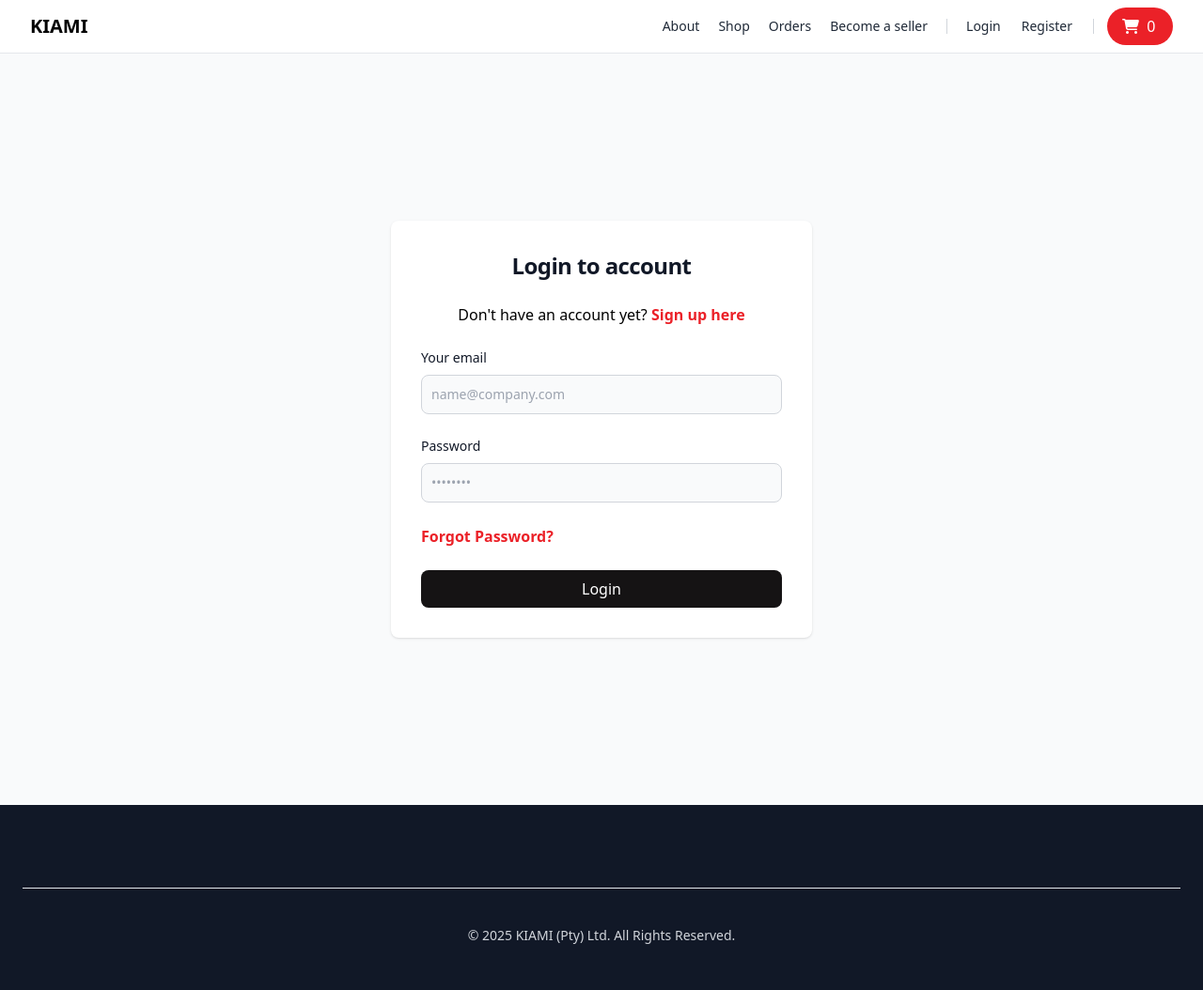
After one commit to SjayTheGift/Kiami, a Django app: page /accounts/login/ in a window 1280 px wide. The commit adds this page. Shown: the whole page at 94% size. Run offline with Django 5.2, Linux system fonts and the light colour scheme; some libraries are stand-ins or nearby versions.

Commit message:
add auth stuff

```diff
--- a/core/accounts/forms.py
+++ b/core/accounts/forms.py
@@ -1,18 +1,37 @@
 from django import forms
-from django.contrib.auth.forms import UserCreationForm, UserChangeForm
+from django.contrib.auth.forms import UserCreationForm, UserChangeForm, AuthenticationForm
 from .models import User
 
+from django import forms
+from django.contrib.auth.forms import AuthenticationForm
+from .models import User
+
+class LoginForm(AuthenticationForm):  # Inherit from forms.Form, not AuthenticationForm
+    username = forms.EmailField(label="Email")
+
+
 class VendorSignupForm(UserCreationForm):
-    phone = forms.CharField(max_length=15, required=True, label="Phone")
+    first_name = forms.CharField(max_length=100, required=True, label="First Name")
+    last_name = forms.CharField(max_length=100, required=True, label="Last Name")
+    phone = forms.CharField(max_length=14, required=True, label="Phone Number")
+    email = forms.EmailField(max_length=150, required=True, label="Email")
+    password2 = forms.CharField(max_length=150, label="Confirm Password", widget=forms.PasswordInput)
 
     class Meta:
         model = User
-        fields = ('phone',)  # Add other fields as needed
+        fields = ['first_name', 'last_name', 'phone', 'email', 'password1', 'password2']  # Use password1 and password2 from UserCreationForm
+
+    def clean(self):
+        cleaned_data = super().clean()
+        password = cleaned_data.get("password1")
+        confirm_password = cleaned_data.get("password2")
+
+        if password and confirm_password and password != confirm_password:
+            raise forms.ValidationError("Passwords do not match.")
 
     def save(self, commit=True):
         user = super().save(commit=False)
         user.is_vendor = True
-        user.phone = self.cleaned_data['phone']
         if commit:
             user.save()
         return user
--- a/core/accounts/models.py
+++ b/core/accounts/models.py
@@ -3,6 +3,7 @@ from django.contrib.auth.models import PermissionsMixin
 from django.utils.translation import gettext_lazy as _
 from django.db import models
 from django.utils import timezone
+from django.conf import settings
 
 class UserManager(BaseUserManager):
 
@@ -80,3 +81,7 @@ class User(AbstractBaseUser, PermissionsMixin):
 
     def __str__(self):
         return self.email
+
+
+class Profile(models.Model):
+    user = models.OneToOneField(settings.AUTH_USER_MODEL, on_delete=models.CASCADE)
--- a/core/accounts/urls.py
+++ b/core/accounts/urls.py
@@ -1,8 +1,35 @@
 # accounts/urls.py
 from django.urls import path
-from .views import vendor_signup, customer_signup
+from django.contrib.auth import views as auth_views
+from .views import vendor_signup_view, customer_signup_view, login_view
 
 urlpatterns = [
-    path('vendor/signup/', vendor_signup, name='vendor_signup'),
-    path('customer/signup/', customer_signup, name='customer_signup'),
+    path('login/', login_view, name='login'),
+    path('logout/', auth_views.LogoutView.as_view(template_name='accounts/logout.html'), name='logout'),
+    path('vendor/signup/', vendor_signup_view, name='vendor_signup'),
+    path('customer/signup/', customer_signup_view, name='customer_signup'),
+
+    path('password-reset/',
+        auth_views.PasswordResetView.as_view(
+        template_name='accounts/password_reset.html'),
+        name='password_reset'),
+
+    path('password-reset/done/',
+         auth_views.PasswordResetDoneView.as_view(
+             template_name='accounts/password_reset_done.html'
+         ),
+         name='password_reset_done'),
+
+    path('password-reset-confirm/<uidb64>/<token>/',
+         auth_views.PasswordResetConfirmView.as_view(
+             template_name='accounts/password_reset_confirm.html'
+         ),
+         name='password_reset_confirm'),
+    path('password-reset-complete/',
+         auth_views.PasswordResetCompleteView.as_view(
+             template_name='accounts/password_reset_complete.html'
+         ),
+         name='password_reset_complete'),
+
+    # path('password/',  PasswordChangeView.as_view(), name='password_change')
 ]
--- a/core/accounts/views.py
+++ b/core/accounts/views.py
@@ -1,32 +1,52 @@
 # accounts/views.py
 from django.shortcuts import redirect, render
 from django.contrib import messages
-from .forms import VendorSignupForm, CustomerSignupForm
+from .forms import VendorSignupForm, CustomerSignupForm, LoginForm
+from django.contrib.auth import authenticate, login as auth_login
+from django.contrib.auth import get_user_model
 
-def vendor_signup(request):
+
+def login_view(request):
+    if request.method == 'POST':
+        form = LoginForm(request, data=request.POST)
+        if form.is_valid():
+            email = form.cleaned_data.get('username')
+            password = form.cleaned_data.get('password')
+            user = authenticate(request, username=email, password=password)
+
+            if user is not None:
+                auth_login(request, user)
+                return redirect('home')
+        else:
+            messages.error(request, 'There were errors in your form. Please correct them and try again.')
+    else:
+        form = LoginForm()
+    return render(request, 'accounts/login.html', {'form': form})
+
+def vendor_signup_view(request):
     if request.method == 'POST':
         form = VendorSignupForm(request.POST)
         if form.is_valid():
             form.save(commit=True)  # Save the vendor user
             messages.success(request, 'Vendor account has been created successfully.')
-            return redirect('home')  # Redirect after successful signup
+            return redirect('login')  # Redirect after successful signup
         else:
             messages.error(request, 'There were errors in your form. Please correct them and try again.')
     else:
         form = VendorSignupForm()
 
-    return render(request, 'registration/vendor_signup.html', {'form': form})
+    return render(request, 'accounts/vendor_signup.html', {'form': form})
 
-def customer_signup(request):
+def customer_signup_view(request):
     if request.method == 'POST':
         form = CustomerSignupForm(request.POST)
         if form.is_valid():
             form.save(commit=True)  # Save the customer user
             messages.success(request, 'Account has been created successfully.')
-            return redirect('home')  # Redirect after successful signup
+            return redirect('login')  # Redirect after successful signup
         else:
             messages.error(request, 'There were errors in your form. Please correct them and try again.')
     else:
         form = CustomerSignupForm()
 
-    return render(request, 'registration/customer_signup.html', {'form': form})
+    return render(request, 'accounts/customer_signup.html', {'form': form})
--- a/core/core/settings.py
+++ b/core/core/settings.py
@@ -160,8 +160,8 @@ MEDIA_URL = '/media/'
 
 DEFAULT_AUTO_FIELD = 'django.db.models.BigAutoField'
 
-LOGIN_REDIRECT_URL = '/'
-LOGOUT_REDIRECT_URL = '/'
+LOGIN_REDIRECT_URL = '/login'
+# LOGOUT_REDIRECT_URL = '/'
 
 AUTH_USER_MODEL = 'accounts.User'
 
--- a/core/core/urls.py
+++ b/core/core/urls.py
@@ -21,5 +21,4 @@ urlpatterns = [
     path('admin/', admin.site.urls),
     path('', include("store.urls")),
     path('accounts/', include("accounts.urls")),
-    # path('accounts/', include('allauth.urls')),
 ]
--- /dev/null
+++ b/core/templates/accounts/login.html
@@ -0,0 +1,50 @@
+{% extends "base.html" %}
+{% block content %}
+<section class="bg-gray-50">
+    <div x-data="{ show: false }">
+        {% include 'includes/toast.html' %}
+    </div>
+
+    <div class="flex flex-col items-center justify-center px-6 py-8 mx-auto h-screen lg:py-0">
+        <div class="w-full bg-white rounded-lg shadow dark:border md:mt-0 sm:max-w-md xl:p-0">
+            <div class="p-6 space-y-4 md:space-y-6 sm:p-8">
+                <h1 class="text-xl font-bold leading-tight tracking-tight text-gray-900 md:text-2xl text-center">
+                    Login to account
+                </h1>
+
+                <div class="text-center">
+                    Don't have an account yet? <a href="{% url 'customer_signup' %}" class="text-primary hover:underline font-semibold">Sign up here</a>
+                </div>
+
+                <form method="POST" action="" class="space-y-4 md:space-y-6">
+                    {% csrf_token %}
+                    <div>
+                        <label for="email" class="block mb-2 text-sm font-medium text-gray-900">Your email</label>
+                        <input type="email" name="username" id="email"
+                               class="bg-gray-50 border border-gray-300 text-gray-900 text-sm rounded-lg focus:ring-primary-600 focus:border-primary-600 block w-full p-2.5"
+                               placeholder="name@company.com" required>
+                        {% if form.email.errors %}
+                        <div class="text-red-500 text-sm">{{ form.email.errors }}</div>
+                        {% endif %}
+                    </div>
+                    <div>
+                        <label for="password" class="block mb-2 text-sm font-medium text-gray-900">Password</label>
+                        <input type="password" name="password" id="password" placeholder="••••••••"
+                               class="bg-gray-50 border border-gray-300 text-gray-900 text-sm rounded-lg focus:ring-primary-600 focus:border-primary-600 block w-full p-2.5"
+                               required>
+                        {% if form.password.errors %}
+                        <div class="text-red-500 text-sm">{{ form.password.errors }}</div>
+                        {% endif %}
+                    </div>
+                    <div class="text-primary hover:underline font-semibold">
+                        <a href="{% url 'password_reset' %}" class"">Forgot Password?</a>
+                    </div>
+                    <button class="mt-2 w-full bg-secondary text-white p-2 rounded-lg hover:bg-black/80"
+                            type="submit">Login
+                    </button>
+                </form>
+            </div>
+        </div>
+    </div>
+</section>
+{% endblock %}
--- a/core/templates/registration/customer_signup.html
+++ b/core/templates/accounts/vendor_signup.html
@@ -10,8 +10,8 @@
   <div class="flex flex-col items-center justify-center px-6 py-8 mx-auto h-screen lg:py-0">
       <div class="w-full bg-white rounded-lg shadow dark:border md:mt-0 sm:max-w-md xl:p-0">
           <div class="p-6 space-y-4 md:space-y-6 sm:p-8">
-              <h1 class="text-xl font-bold leading-tight tracking-tight text-gray-900 md:text-2xl">
-                  Create an account
+              <h1 class="text-xl font-bold leading-tight tracking-tight text-gray-900 md:text-2xl text-center">
+                  Vendor Registration
               </h1>
 
               <form method="POST" action="" class="space-y-4 md:space-y-6">
--- a/core/templates/includes/navbar.html
+++ b/core/templates/includes/navbar.html
@@ -4,7 +4,7 @@
 <header class="flex flex-wrap  md:justify-start md:flex-nowrap z-50 w-full bg-white border-b border-gray-200 dark:bg-neutral-800 dark:border-neutral-700">
   <nav class="relative max-w-[85rem] w-full mx-auto md:flex md:items-center md:justify-between md:gap-3 py-2 px-4 sm:px-6 lg:px-8">
     <div class="flex justify-between items-center gap-x-1">
-      <a class="flex-none font-semibold text-xl text-black focus:outline-hidden focus:opacity-80 dark:text-white" href="#" aria-label="Brand">KIAMI</a>
+      <a class="flex-none font-semibold text-xl text-black focus:outline-hidden focus:opacity-80 dark:text-white" href="{% url 'home' %}" aria-label="Brand">KIAMI</a>
 
       <!-- Collapse Button -->
       <button @click="open = !open" type="button" class="md:hidden relative size-9 flex justify-center items-center font-medium text-sm rounded-lg border border-gray-200 text-gray-800 hover:bg-gray-100 focus:outline-hidden focus:bg-gray-100 disabled:opacity-50 disabled:pointer-events-none dark:text-white dark:border-neutral-700 dark:hover:bg-neutral-700 dark:focus:bg-neutral-700" aria-expanded="open" aria-label="Toggle navigation">
@@ -41,6 +41,10 @@
               <a class="p-2 flex items-center text-sm text-gray-800 hover:bg-gray-100 rounded-lg focus:outline-hidden focus:bg-gray-100 dark:text-neutral-200 dark:hover:bg-neutral-700 dark:focus:bg-neutral-700" href="{% url 'food' %}">
                 <svg class="shrink-0 size-4 me-3 md:me-2 block md:hidden" xmlns="http://www.w3.org/2000/svg" width="24" height="24" viewBox="0 0 24 24" fill="none" stroke="currentColor" stroke-width="2" stroke-linecap="round" stroke-linejoin="round"><path d="M4 22h16a2 2 0 0 0 2-2V4a2 2 0 0 0-2-2H8a2 2 0 0 0-2 2v16a2 2 0 0 1-2 2Zm0 0a2 2 0 0 1-2-2v-9c0-1.1.9-2 2-2h2"/><path d="M18 14h-8"/><path d="M15 18h-5"/><path d="M10 6h8v4h-8V6Z"/></svg>
                 Orders
+              </a>
+              <a class="p-2 flex items-center text-sm text-gray-800 hover:bg-gray-100 rounded-lg focus:outline-hidden focus:bg-gray-100 dark:text-neutral-200 dark:hover:bg-neutral-700 dark:focus:bg-neutral-700" href="{% url 'vendor_signup' %}">
+                <svg class="shrink-0 size-4 me-3 md:me-2 block md:hidden" xmlns="http://www.w3.org/2000/svg" width="24" height="24" viewBox="0 0 24 24" fill="none" stroke="currentColor" stroke-width="2" stroke-linecap="round" stroke-linejoin="round"><path d="M4 22h16a2 2 0 0 0 2-2V4a2 2 0 0 0-2-2H8a2 2 0 0 0-2 2v16a2 2 0 0 1-2 2Zm0 0a2 2 0 0 1-2-2v-9c0-1.1.9-2 2-2h2"/><path d="M18 14h-8"/><path d="M15 18h-5"/><path d="M10 6h8v4h-8V6Z"/></svg>
+                Become a seller
               </a>
             </div>
           </div>
@@ -95,13 +99,13 @@
                   </div>
 
                   <div class="p-2">
-                      <a
-                        type="submit"
-                        class="flex w-full items-center gap-2 rounded-lg px-4 py-2 text-sm text-red-700 hover:bg-red-50"
-                        role="menuitem"
-                        href="#"
-                      >
-                        <svg
+                      <form method="post" action="{% url 'logout' %}">
+                        {% csrf_token %}
+
+                        </svg>
+                        <button type="submit" class="flex w-full items-center gap-2 rounded-lg px-4 py-2 text-sm text-red-700 hover:bg-red-50">
+                          Logout
+                          <svg
                           xmlns="http://www.w3.org/2000/svg"
                           fill="none"
                           viewBox="0 0 24 24"
@@ -114,9 +118,8 @@
                             stroke-linejoin="round"
                             d="M9 15 3 9m0 0 6-6M3 9h12a6 6 0 0 1 0 12h-3"
                           />
-                        </svg>
-                        Logout
-                      </a>
+                        </button>
+                      </form>
 
                   </div>
 
@@ -125,8 +128,8 @@
               </div>
         {% else %}
 
-          <a href="#" class="block text-gray-800 hover:bg-gray-100 rounded-lg px-2 py-1">Login</a>
-          <a href="{% url 'customer_signup' %}" class="block text-gray-800 hover:bg-gray-100 rounded-lg px-2 py-1">Register</a>
+          <a href="{% url 'login' %}" class="p-2 flex items-center text-sm text-gray-800 hover:bg-gray-100 rounded-lg focus:outline-hidden focus:bg-gray-100 dark:text-neutral-200 dark:hover:bg-neutral-700 dark:focus:bg-neutral-700">Login</a>
+          <a href="{% url 'customer_signup' %}" class="p-2 flex items-center text-sm text-gray-800 hover:bg-gray-100 rounded-lg focus:outline-hidden focus:bg-gray-100 dark:text-neutral-200 dark:hover:bg-neutral-700 dark:focus:bg-neutral-700">Register</a>
 
         {% endif %}
           <div class="my-2 md:my-0 md:mx-2">
```
Also changed, not shown: core/templates/accounts/customer_signup.html (added, +67 -0 lines), core/templates/accounts/logout.html (added, +14 -0 lines), core/templates/accounts/password_reset.html (added, +33 -0 lines), core/templates/accounts/password_reset_complete.html (added, +18 -0 lines), core/templates/accounts/password_reset_confirm.html (added, +36 -0 lines), core/templates/accounts/password_reset_done.html (added, +15 -0 lines), core/templates/registration/vendor_signup.html (deleted, +0 -16 lines).
